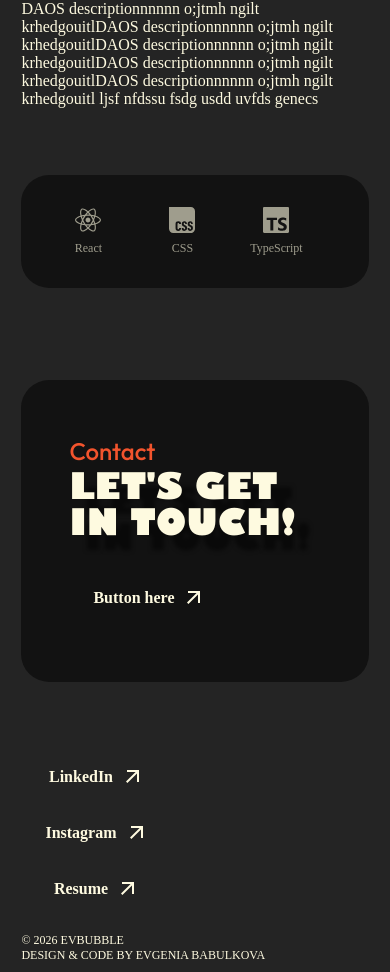
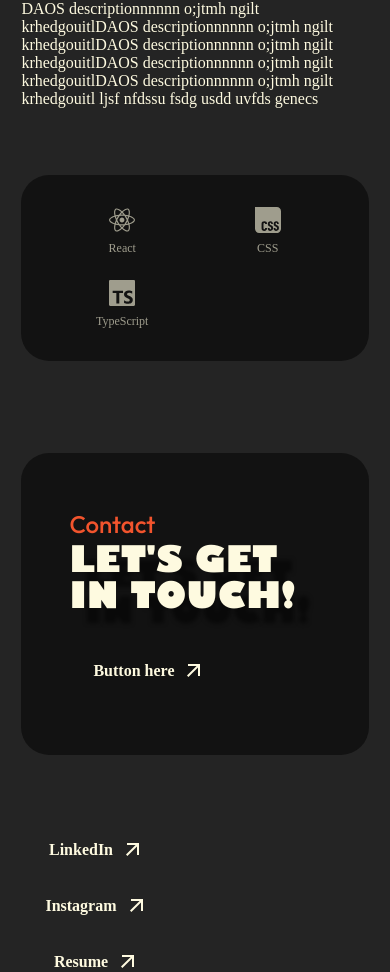
Before and after one commit to EvgeniaBabulkova/portfolio, a React (Vite) app: page /projects/daos in a window 390 px wide. Shown: the part 820-1792 px from the top of the page. Built offline with nearby package versions, Linux system fonts and the light colour scheme; a web font is replaced by a local one.

Commit message:
tech section in prj responsiveness fix

```diff
--- a/src/styles/projects/projectDetails.module.css
+++ b/src/styles/projects/projectDetails.module.css
@@ -74,6 +74,8 @@
   border-radius: var(--border-radius);
   position: sticky;
   top: 100px;
+  max-height: calc(100svh - 140px);
+  flex-wrap: wrap;
 }
 
 .techItem {
@@ -137,10 +139,13 @@
 
   .techStack {
     width: 100%;
-    align-items: start;
     position: static;
-    flex-direction: row;
-    flex-wrap: wrap;
+    display: grid;
+    grid-template-columns: repeat(auto-fill, minmax(90px, 1fr)); /*adds pseudo cards to fix uneven spacings*/
+    height: auto;
+    align-items: center;
+    justify-items: center;
+    column-gap: var(--spacing-sm);
   }
 }
 
```
